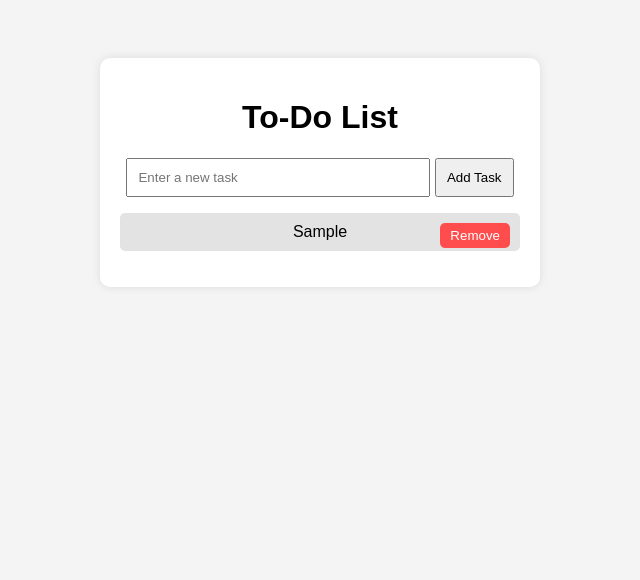
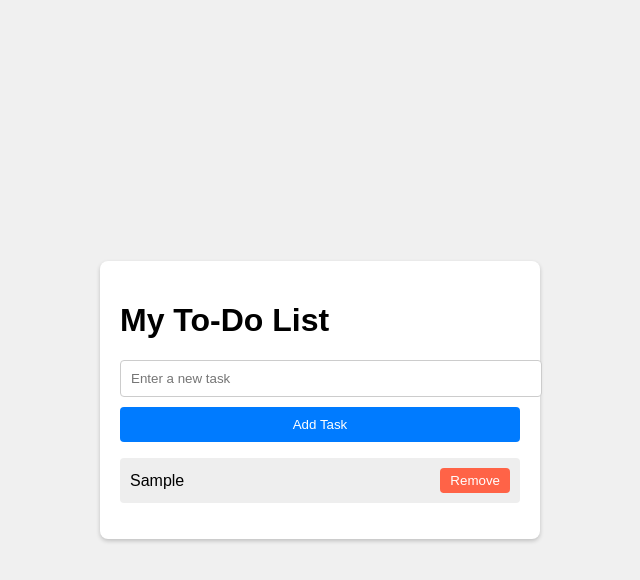
Before and after one commit to amara2002/dynamic-to-do-list-js, a plain HTML site: page index.html in a window 1280 px wide. Both pictures are taken after typing "Sample" into the empty fields and a click on the button "Add Task". Shown: the whole page, without its empty margins (320-960 px from the left). Drawn offline with Linux system fonts and the light colour scheme.

Commit message:
Initial commit - To-Do List App

```diff
--- a/index.html
+++ b/index.html
@@ -1,19 +1,19 @@
 <!DOCTYPE html>
 <html lang="en">
 <head>
-  <meta charset="UTF-8" />
-  <meta name="viewport" content="width=device-width, initial-scale=1.0"/>
-  <title>Dynamic To-Do List</title>
-  <link rel="stylesheet" href="styles.css"/>
+    <meta charset="UTF-8">
+    <title>To-Do List Application</title>
+    <link rel="stylesheet" href="styles.css">
 </head>
 <body>
-  <div class="container">
-    <h1>To-Do List</h1>
-    <input type="text" id="taskInput" placeholder="Enter a new task" />
-    <button id="addButton">Add Task</button>
-    <ul id="taskList"></ul>
-  </div>
-
-  <script src="script.js"></script>
+    <div id="todo-app">
+        <h1>My To-Do List</h1>
+        <input type="text" id="task-input" placeholder="Enter a new task">
+        <button id="add-task-btn">Add Task</button>
+        <ul id="task-list">
+            <!-- Tasks will be listed here -->
+        </ul>
+    </div>
+    <script src="script.js"></script>
 </body>
 </html>
--- a/script.js
+++ b/script.js
@@ -1,64 +1,56 @@
-const taskInput = document.getElementById('taskInput');
-const addButton = document.getElementById('addButton');
-const taskList = document.getElementById('taskList');
+// Wait for the DOM to be fully loaded before executing JavaScript
+document.addEventListener('DOMContentLoaded', () => {
 
-// Load tasks when page loads
-document.addEventListener('DOMContentLoaded', () => {
-  loadTasks();
+    // Select DOM elements
+    const addButton = document.getElementById("add-task-btn");
+    const taskInput = document.getElementById("task-input");
+    const taskList = document.getElementById("task-list");
+
+    // Function to add a new task to the list
+    function addTask() {
+        // Get and trim the input value
+        const taskText = taskInput.value.trim();
+
+        // If the input is empty, alert the user
+        if (taskText === "") {
+            alert("Please enter a task.");
+            return;
+        }
+
+        // Create a new list item for the task
+        const li = document.createElement("li");
+        li.textContent = taskText;
+
+        // Create a remove button
+        const removeBtn = document.createElement("button");
+        removeBtn.textContent = "Remove";
+        removeBtn.className = "remove-btn";
+
+        // Add event to remove task when button is clicked
+        removeBtn.onclick = () => {
+            taskList.removeChild(li);
+        };
+
+        // Append the remove button to the list item
+        li.appendChild(removeBtn);
+
+        // Append the list item to the task list
+        taskList.appendChild(li);
+
+        // Clear the input field
+        taskInput.value = "";
+    }
+
+    // Add event listener to the Add Task button
+    addButton.addEventListener("click", addTask);
+
+    // Allow adding task by pressing Enter key
+    taskInput.addEventListener("keypress", function(event) {
+        if (event.key === "Enter") {
+            addTask();
+        }
+    });
+
+    // Optional: Call addTask if you want a default task (not required)
+    // addTask(); // Only if preloading a default task
 });
-
-// Add task on button click
-addButton.addEventListener('click', () => {
-  const taskText = taskInput.value.trim();
-  if (taskText) {
-    addTask(taskText);
-    taskInput.value = '';
-  }
-});
-
-// Add task on Enter key press
-taskInput.addEventListener('keypress', (e) => {
-  if (e.key === 'Enter') {
-    const taskText = taskInput.value.trim();
-    if (taskText) {
-      addTask(taskText);
-      taskInput.value = '';
-    }
-  }
-});
-
-// Load tasks from localStorage
-function loadTasks() {
-  const storedTasks = JSON.parse(localStorage.getItem('tasks') || '[]');
-  storedTasks.forEach(taskText => addTask(taskText, false));
-}
-
-// Add task to the DOM and optionally to localStorage
-function addTask(taskText, save = true) {
-  const li = document.createElement('li');
-  li.textContent = taskText;
-
-  const removeBtn = document.createElement('button');
-  removeBtn.textContent = 'Remove';
-  removeBtn.classList.add('remove-btn');
-  removeBtn.onclick = () => {
-    taskList.removeChild(li);
-    removeFromStorage(taskText);
-  };
-
-  li.appendChild(removeBtn);
-  taskList.appendChild(li);
-
-  if (save) {
-    const storedTasks = JSON.parse(localStorage.getItem('tasks') || '[]');
-    storedTasks.push(taskText);
-    localStorage.setItem('tasks', JSON.stringify(storedTasks));
-  }
-}
-
-// Remove task from localStorage
-function removeFromStorage(taskText) {
-  let storedTasks = JSON.parse(localStorage.getItem('tasks') || '[]');
-  storedTasks = storedTasks.filter(task => task !== taskText);
-  localStorage.setItem('tasks', JSON.stringify(storedTasks));
-}
--- a/styles.css
+++ b/styles.css
@@ -1,49 +1,68 @@
 body {
     font-family: Arial, sans-serif;
-  background-color: #f4f4f4;
-  text-align: center;
-  padding: 50px;
+    background-color: #f0f0f0;
+    display: flex;
+    justify-content: center;
+    align-items: center;
+    height: 100vh;
+    margin: 0;
 }
 
-.container {
+#todo-app {
+    width: 100%;
+    max-width: 400px;
     background: #fff;
     padding: 20px;
-  border-radius: 10px;
-  box-shadow: 0 0 10px rgba(0,0,0,0.1);
-  max-width: 400px;
-  margin: auto;
+    border-radius: 8px;
+    box-shadow: 0 2px 4px rgba(0,0,0,0.2);
 }
 
-#taskInput {
+#task-input {
+    width: 100%;
     padding: 10px;
-  width: 70%;
+    margin-bottom: 10px;
+    border: 1px solid #ccc;
+    border-radius: 4px;
 }
 
-#addButton {
+#add-task-btn {
+    width: 100%;
     padding: 10px;
+    background-color: #007bff;
+    color: white;
+    border: none;
+    border-radius: 4px;
+    cursor: pointer;
 }
 
-#taskList {
+#add-task-btn:hover {
+    background-color: #0056b3;
+}
+
+ul {
     list-style-type: none;
     padding: 0;
 }
 
 li {
-  background: #e3e3e3;
-  margin: 10px 0;
+    background-color: #eeeeee;
+    margin-top: 8px;
     padding: 10px;
-  border-radius: 5px;
-  position: relative;
+    border-radius: 4px;
+    display: flex;
+    justify-content: space-between;
+    align-items: center;
 }
 
 .remove-btn {
-  background: #ff4d4d;
+    cursor: pointer;
+    background-color: #ff6347;
+    color: white;
     border: none;
-  color: white;
+    border-radius: 4px;
     padding: 5px 10px;
-  border-radius: 5px;
-  position: absolute;
-  right: 10px;
-  top: 10px;
-  cursor: pointer;
 }
+
+.remove-btn:hover {
+    background-color: #d9534f;
+}
```
Lines whose indentation alone changed are shown as unchanged.
